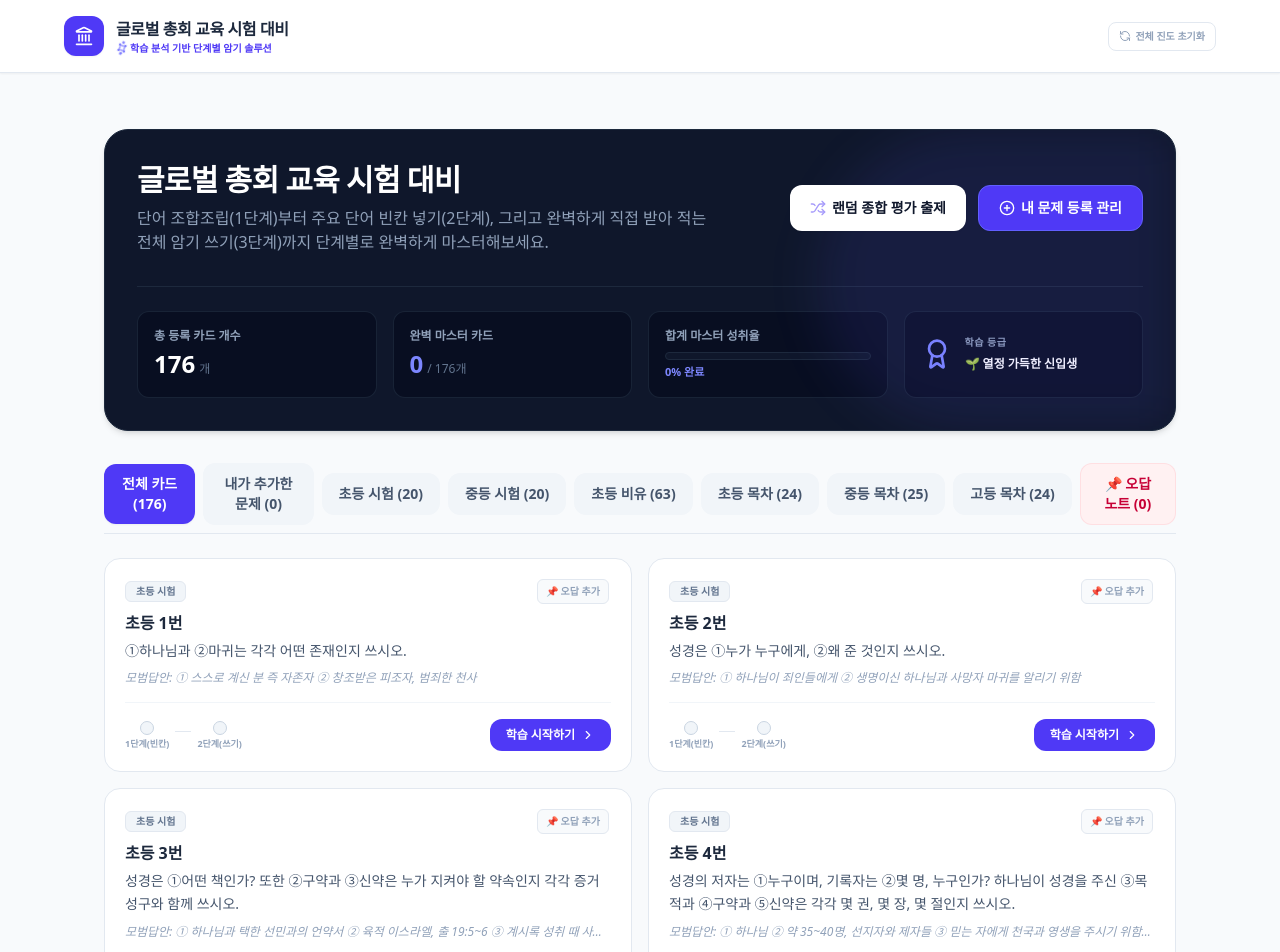
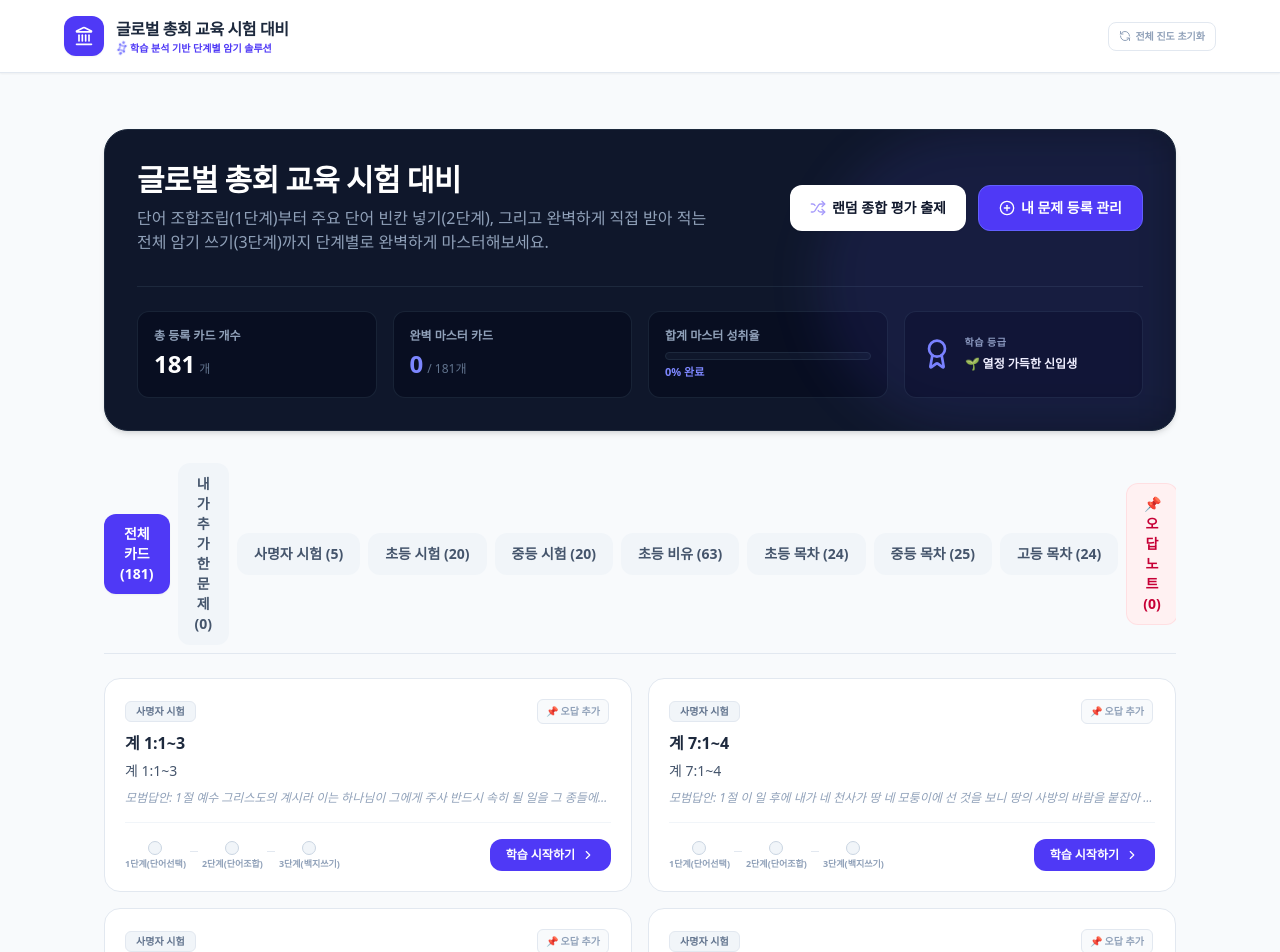
Before and after one commit to leedanny2025/train-for-words-2, a React (Vite) app: page / in a window 1280 px wide. Shown: the top 952 px of the page. Built offline with nearby package versions, Linux system fonts and the light colour scheme.

Commit message:
Add 사명자 시험 category with 5 Revelation verses
계 1:1~3, 7:1~4, 10:10~11, 20:4~6, 22:18~19 성구를
사명자 시험 파트로 추가, 전용 필터 탭과 단계 설정 패널 포함

Co-Authored-By: Claude Sonnet 4.6 <noreply@anthropic.com>

```diff
--- a/src/components/Dashboard.tsx
+++ b/src/components/Dashboard.tsx
@@ -48,7 +48,7 @@ export default function Dashboard({
   verseStageMode,
   onSetVerseStageMode
 }: DashboardProps) {
-  const [activeFilter, setActiveFilter] = useState<'ALL' | 'VERSE' | 'CUSTOM' | 'INCORRECT' | '초등시험' | '중등시험' | '초등비유' | '초등목차' | '중등목차' | '고등목차'>('ALL');
+  const [activeFilter, setActiveFilter] = useState<'ALL' | 'VERSE' | 'CUSTOM' | 'INCORRECT' | '사명자시험' | '초등시험' | '중등시험' | '초등비유' | '초등목차' | '중등목차' | '고등목차'>('ALL');
   const [activePart, setActivePart] = useState<'ALL' | 1 | 2 | 3 | 4>('ALL');
   const [selectedFolderId, setSelectedFolderId] = useState<string>('all');
   const [renamingFolderId, setRenamingFolderId] = useState<string | null>(null);
@@ -71,6 +71,7 @@ export default function Dashboard({
     if (activeFilter === 'ALL') return true;
     if (activeFilter === 'VERSE') return item.type === ItemType.Verse;
     if (activeFilter === 'CUSTOM') return item.type === ItemType.Custom;
+    if (activeFilter === '사명자시험') return item.category === '사명자 시험';
     if (activeFilter === '초등시험') return item.category === '초등 시험';
     if (activeFilter === '중등시험') return item.category === '중등 시험';
     if (activeFilter === '초등비유') return item.category === '초등 비유';
@@ -213,6 +214,17 @@ export default function Dashboard({
             내가 추가한 문제 ({items.filter(i => i.type === ItemType.Custom).length})
           </button>
 
+          <button
+            onClick={() => { setActiveFilter('사명자시험'); setActivePart('ALL'); }}
+            className={`px-4 py-2.5 rounded-xl text-xs sm:text-sm font-semibold cursor-pointer transition-all whitespace-nowrap ${
+              activeFilter === '사명자시험'
+                ? 'bg-indigo-600 text-white shadow-xs'
+                : 'bg-slate-100 text-slate-600 hover:bg-slate-200 border border-transparent'
+            }`}
+          >
+            사명자 시험 ({items.filter(i => i.category === '사명자 시험').length})
+          </button>
+
           {(['초등시험', '중등시험', '초등비유', '초등목차', '중등목차', '고등목차'] as const).map((f) => {
             const label = f === '초등시험' ? '초등 시험' : f === '중등시험' ? '중등 시험' : f === '초등비유' ? '초등 비유' : f === '초등목차' ? '초등 목차' : f === '중등목차' ? '중등 목차' : '고등 목차';
             const count = items.filter(i => i.category === label).length;
@@ -242,6 +254,55 @@ export default function Dashboard({
             <span>📌 오답 노트 ({incorrectIds.length})</span>
           </button>
         </div>
+
+        {/* 사명자 시험 Stage Selection Panel */}
+        {activeFilter === '사명자시험' && (
+          <div className="bg-gradient-to-br from-indigo-50/50 to-slate-50 border border-indigo-150 p-5 rounded-2xl flex flex-col gap-4 shadow-3xs animate-in fade-in duration-300">
+            <div className="flex flex-col sm:flex-row sm:items-center justify-between gap-3">
+              <div>
+                <h4 className="text-sm font-extrabold text-indigo-900 flex items-center gap-1.5 leading-none">
+                  📖 사명자 시험 학습 단계 설정
+                </h4>
+                <p className="text-xs text-slate-500 mt-1">
+                  원하는 단계만 선택하여 집중 연습하거나 전체 성구를 순차적으로 학습할 수 있습니다.
+                </p>
+              </div>
+              <button
+                onClick={() => onStartSequentialStudy(items.filter(i => i.category === '사명자 시험'))}
+                className="bg-slate-800 hover:bg-slate-900 text-white text-xs font-bold px-3 py-1.5 rounded-lg flex items-center gap-1 transition-all shadow-3xs cursor-pointer whitespace-nowrap"
+              >
+                <Shuffle className="w-3.5 h-3.5" /> 전체 순차 학습
+              </button>
+            </div>
+            <div className="bg-white border border-indigo-100/50 p-3.5 rounded-xl flex flex-col sm:flex-row items-center justify-between gap-3 shadow-3xs">
+              <div className="text-left w-full sm:w-auto">
+                <span className="text-[10px] font-extrabold uppercase tracking-widest text-indigo-700 bg-indigo-50 px-2 py-0.5 rounded-md border border-indigo-100">
+                  ⚙️ 성구 학습 단계 설정
+                </span>
+                <p className="text-[11px] text-slate-500 mt-1 font-semibold">
+                  원하는 단계를 선택하여 해당 단계만 집중 연습할 수 있습니다.
+                </p>
+              </div>
+              <div className="flex items-center gap-1 bg-slate-100 p-0.5 rounded-lg shadow-3xs border border-slate-250 self-end sm:self-auto">
+                {(['ALL', 'STAGE1_ONLY', 'STAGE2_ONLY', 'STAGE3_ONLY'] as const).map((mode) => {
+                  const isSelected = verseStageMode === mode;
+                  const modeLabel = mode === 'ALL' ? '전체 단계' : mode === 'STAGE1_ONLY' ? '1단계 (단어선택)' : mode === 'STAGE2_ONLY' ? '2단계 (단어조합)' : '3단계 (백지쓰기)';
+                  return (
+                    <button
+                      key={mode}
+                      onClick={() => onSetVerseStageMode(mode)}
+                      className={`px-2.5 py-1.5 rounded-md text-[11px] font-extrabold cursor-pointer transition-all whitespace-nowrap ${
+                        isSelected ? 'bg-indigo-600 text-white shadow-xs' : 'text-slate-600 hover:text-indigo-900 hover:bg-slate-200/50'
+                      }`}
+                    >
+                      {modeLabel}
+                    </button>
+                  );
+                })}
+              </div>
+            </div>
+          </div>
+        )}
 
         {/* Exam Category Stage Selection Panel */}
         {(['초등시험', '중등시험', '초등비유', '초등목차', '중등목차', '고등목차'] as const).some(f => f === activeFilter) && (() => {
--- a/src/data/defaultQuestions.ts
+++ b/src/data/defaultQuestions.ts
@@ -1,6 +1,52 @@
 import { StudyItem, ItemType } from '../types';
 
 export const defaultQuestions: StudyItem[] = [
+  // ── 사명자 시험 ──────────────────────────────────────────────
+  {
+    id: 'rev-1-1-3', type: ItemType.Verse, category: '사명자 시험',
+    keyword: '계 1:1~3', question: '계 1:1~3',
+    fullAnswer:
+      '1절 예수 그리스도의 계시라 이는 하나님이 그에게 주사 반드시 속히 될 일을 그 종들에게 보이시려고 그 천사를 그 종 요한에게 보내어 지시하신 것이라\n' +
+      '2절 요한은 하나님의 말씀과 예수 그리스도의 증거 곧 자기의 본 것을 다 증거하였느니라\n' +
+      '3절 이 예언의 말씀을 읽는 자와 듣는 자들과 그 가운데 기록한 것을 지키는 자들이 복이 있나니 때가 가까움이라',
+    blanks: ['반드시 속히 될 일을', '그 종들에게 보이시려고', '이 예언의 말씀을 읽는 자와', '그 가운데 기록한 것을 지키는 자들이', '때가 가까움이라'],
+  },
+  {
+    id: 'rev-7-1-4', type: ItemType.Verse, category: '사명자 시험',
+    keyword: '계 7:1~4', question: '계 7:1~4',
+    fullAnswer:
+      '1절 이 일 후에 내가 네 천사가 땅 네 모퉁이에 선 것을 보니 땅의 사방의 바람을 붙잡아 바람으로 하여금 땅에나 바다에나 각종 나무에 불지 못하게 하더라\n' +
+      '2절 또 보매 다른 천사가 살아 계신 하나님의 인을 가지고 해 돋는 데로부터 올라와서 땅과 바다를 해롭게 할 권세를 얻은 네 천사를 향하여 큰 소리로 외쳐\n' +
+      '3절 가로되 우리가 우리 하나님의 종들의 이마에 인치기까지 땅이나 바다나 나무나 해하지 말라 하더라\n' +
+      '4절 내가 인 맞은 자의 수를 들으니 이스라엘 자손의 각 지파 중에서 인 맞은 자들이 십사만 사천이니',
+    blanks: ['땅 네 모퉁이에 선 것을 보니', '바람으로 하여금 땅에나 바다에나 각종 나무에 불지 못하게 하더라', '살아 계신 하나님의 인을 가지고', '우리 하나님의 종들의 이마에 인치기까지', '이스라엘 자손의 각 지파 중에서 인 맞은 자들이 십사만 사천이니'],
+  },
+  {
+    id: 'rev-10-10-11', type: ItemType.Verse, category: '사명자 시험',
+    keyword: '계 10:10~11', question: '계 10:10~11',
+    fullAnswer:
+      '10절 내가 천사의 손에서 작은 책을 갖다 먹어버리니 내 입에는 꿀같이 다나 먹은 후에 내 배에서는 쓰게 되더라\n' +
+      '11절 저가 내게 말하기를 네가 많은 백성과 나라와 방언과 임금에게 다시 예언하여야 하리라 하더라',
+    blanks: ['작은 책을 갖다 먹어버리니', '내 입에는 꿀같이 다나', '먹은 후에 내 배에서는 쓰게 되더라', '많은 백성과 나라와 방언과 임금에게', '다시 예언하여야 하리라'],
+  },
+  {
+    id: 'rev-20-4-6', type: ItemType.Verse, category: '사명자 시험',
+    keyword: '계 20:4~6', question: '계 20:4~6',
+    fullAnswer:
+      '4절 또 내가 보좌들을 보니 거기 앉은 자들이 있어 심판하는 권세를 받았더라 또 내가 보니 예수의 증거와 하나님의 말씀을 인하여 목 베임을 받은 자의 영혼들과 또 짐승과 그의 우상에게 경배하지도 아니하고 이마와 손에 그의 표를 받지도 아니한 자들이 살아서 그리스도로 더불어 천 년 동안 왕 노릇 하니\n' +
+      '5절 (그 나머지 죽은 자들은 그 천 년이 차기까지 살지 못하더라) 이는 첫째 부활이라\n' +
+      '6절 이 첫째 부활에 참예하는 자들은 복이 있고 거룩하도다 둘째 사망이 그들을 다스리는 권세가 없고 도리어 그들이 하나님과 그리스도의 제사장이 되어 천 년 동안 그리스도로 더불어 왕 노릇 하리라',
+    blanks: ['심판하는 권세를 받았더라', '목 베임을 받은 자의 영혼들과', '이마와 손에 그의 표를 받지도 아니한 자들이', '살아서 그리스도로 더불어 천 년 동안 왕 노릇 하니', '이는 첫째 부활이라', '둘째 사망이 그들을 다스리는 권세가 없고', '하나님과 그리스도의 제사장이 되어'],
+  },
+  {
+    id: 'rev-22-18-19', type: ItemType.Verse, category: '사명자 시험',
+    keyword: '계 22:18~19', question: '계 22:18~19',
+    fullAnswer:
+      '18절 내가 이 책의 예언의 말씀을 듣는 각인에게 증거하노니 만일 누구든지 이것들 외에 더하면 하나님이 이 책에 기록된 재앙들을 그에게 더하실 터이요\n' +
+      '19절 만일 누구든지 이 책의 예언의 말씀에서 제하여 버리면 하나님이 이 책에 기록된 생명나무와 및 거룩한 성에 참예함을 제하여 버리시리라',
+    blanks: ['이 책의 예언의 말씀을 듣는 각인에게 증거하노니', '이것들 외에 더하면', '이 책에 기록된 재앙들을 그에게 더하실 터이요', '이 책의 예언의 말씀에서 제하여 버리면', '생명나무와 및 거룩한 성에 참예함을 제하여 버리시리라'],
+  },
+
   // ── 초등 시험 ──────────────────────────────────────────────
   {
     id: 'exam-e01', type: ItemType.Exam, category: '초등 시험',
```
